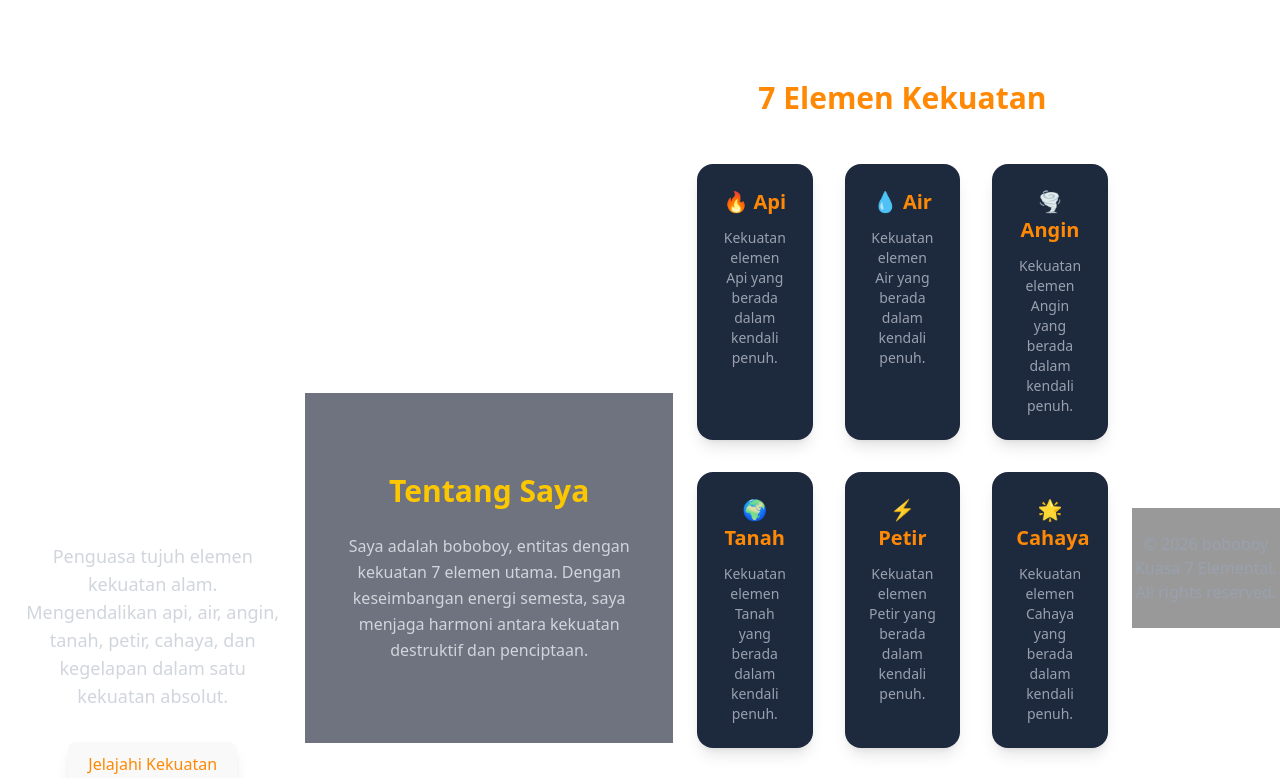
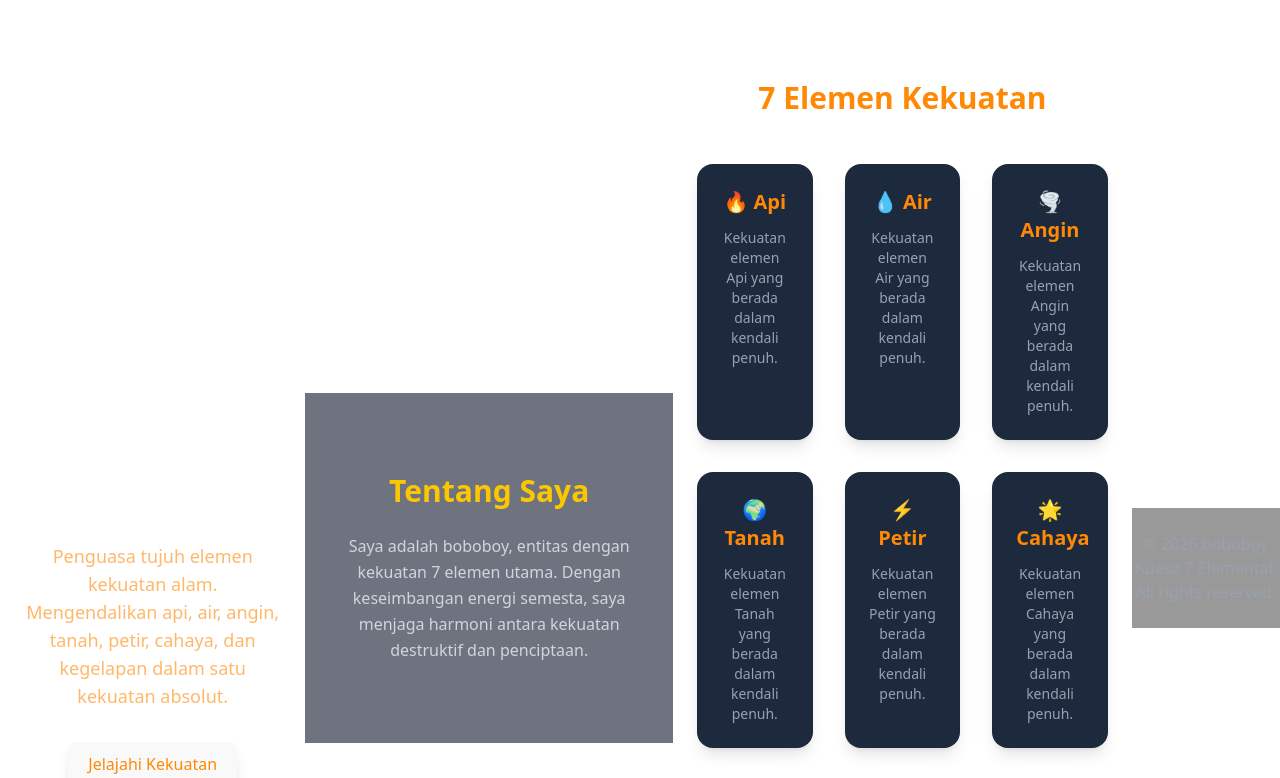
Before and after one commit to wandisng42/belajar-web-react, a React (Vite) app: page / in a window 1280 px wide. Shown: the top 778 px of the page. Built offline with nearby package versions, Linux system fonts and the light colour scheme.

Commit message:
menambahkan data user

```diff
--- a/src/pages/landingpage.jsx
+++ b/src/pages/landingpage.jsx
@@ -9,7 +9,7 @@ export default function LandingPage() {
           boboboy 7 Elemental
         </h1>
 
-        <p className="mt-6 max-w-2xl text-lg text-gray-300">
+        <p className="mt-6 max-w-2xl text-lg text-orange-300">
           Penguasa tujuh elemen kekuatan alam. Mengendalikan api, air, angin,
           tanah, petir, cahaya, dan kegelapan dalam satu kekuatan absolut.
         </p>
```
